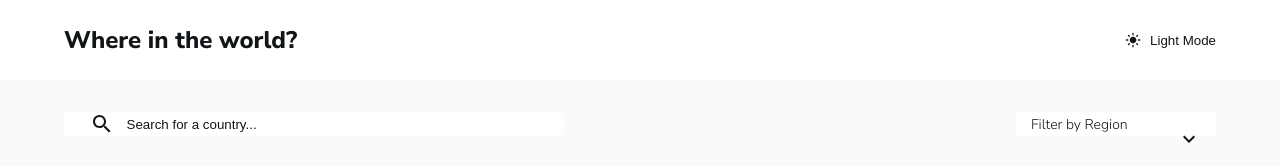
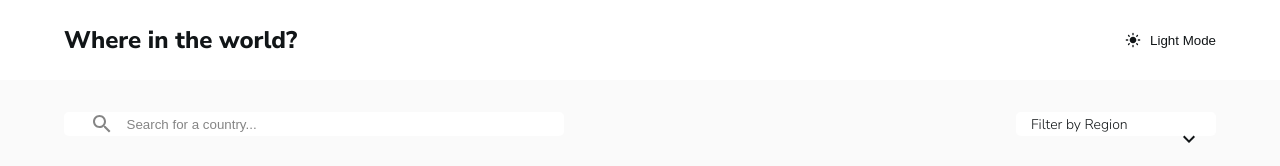
Before and after one commit to WanderFeliz/res-countries-api, a Next.js app: page / in a window 1280 px wide. Shown: the top 166 px of the page. Built offline with nearby package versions, Linux system fonts and the light colour scheme.

Commit message:
playing with shadows

```diff
--- a/src/app/page.module.scss
+++ b/src/app/page.module.scss
@@ -19,7 +19,7 @@
         display: flex;
         justify-content: space-between;
         align-items: center;
-        box-shadow: 0 0 10px var(--primary) 0.3;
+        box-shadow: 0 0 10px var(--shadow-color) 0.3;
 
         .searchInput{
             height: 100%;
@@ -35,19 +35,20 @@
                 display: flex;
                 justify-content: center;
                 align-items: center;
+                color: var(--secondary);
             }
 
             input{
                 height: 100%;
                 width: 85%;
-                color: var(--text-color);
+                color: var(--secondary);
                 background-color: var(--primary);
                 border: none;
                 outline: none;
 
 
                 &::placeholder{
-                    color: var(--text-color);
+                    color: var(--secondary);
                 }
             }
         }
--- a/src/app/page.tsx
+++ b/src/app/page.tsx
@@ -9,7 +9,6 @@ import Select from "@/components/Select";
 
 export default function Home() {
   const { theme } = useTheme();
-  HTMLDivElement;
   const selectOptions = [
     { value: "Africa", label: "Africa" },
     { value: "America", label: "America" },
--- a/src/app/styles/globals.scss
+++ b/src/app/styles/globals.scss
@@ -14,12 +14,14 @@
   --primary: var(--white);
   --secondary: var(--dark-gray);
   --text-color: var(--very-dark-blue-text);
+  --shadow-color: var(--dark-gray);
 
   [data-theme="dark"] {
     --bg-color: var(--very-dark-blue);
     --primary: var(--dark-blue);
     --secondary: var(--white);
     --text-color: var(--white);
+    --shadow-color: var(--very-dark-blue-text);
   }
 
   // .dark{
--- a/src/components/Card/card.module.scss
+++ b/src/components/Card/card.module.scss
@@ -7,7 +7,7 @@
     flex-direction: column;
     border-radius: 5px;
     overflow: hidden;
-    box-shadow: 0 0 10px var(--primary) 0.3;
+    box-shadow: 0 0 10px var(--shadow-color) 0.3;
 
     .cardImage{
         width: 100%;
--- a/src/components/Navbar/index.tsx
+++ b/src/components/Navbar/index.tsx
@@ -27,5 +27,8 @@ const Navbar = () => {
     </nav>
   );
 };
+`
+
+`
 
 export default Navbar;
--- a/src/components/Navbar/navbar.module.scss
+++ b/src/components/Navbar/navbar.module.scss
@@ -9,7 +9,7 @@
     padding: 1rem 4rem;
     background-color: var(--primary);
     color: var(--text-color);
-    box-shadow: 0 0 10px var(--primary) 0.3;
+    box-shadow: 0 0 10px var(--shadow-color) 0.3;
 
     .themeButton{
         width: 150px;
--- a/src/components/Select/select.module.scss
+++ b/src/components/Select/select.module.scss
@@ -9,7 +9,7 @@
     border-radius: 5px;
     cursor: pointer;
     transition: all 0.3s ease-in-out;
-    box-shadow: 0 0 10px var(--primary) 0.3;
+    box-shadow: 0 0 10px var(--shadow-color) 0.3;
 
     .selectPlaceholder{
         width: 100%;
```
